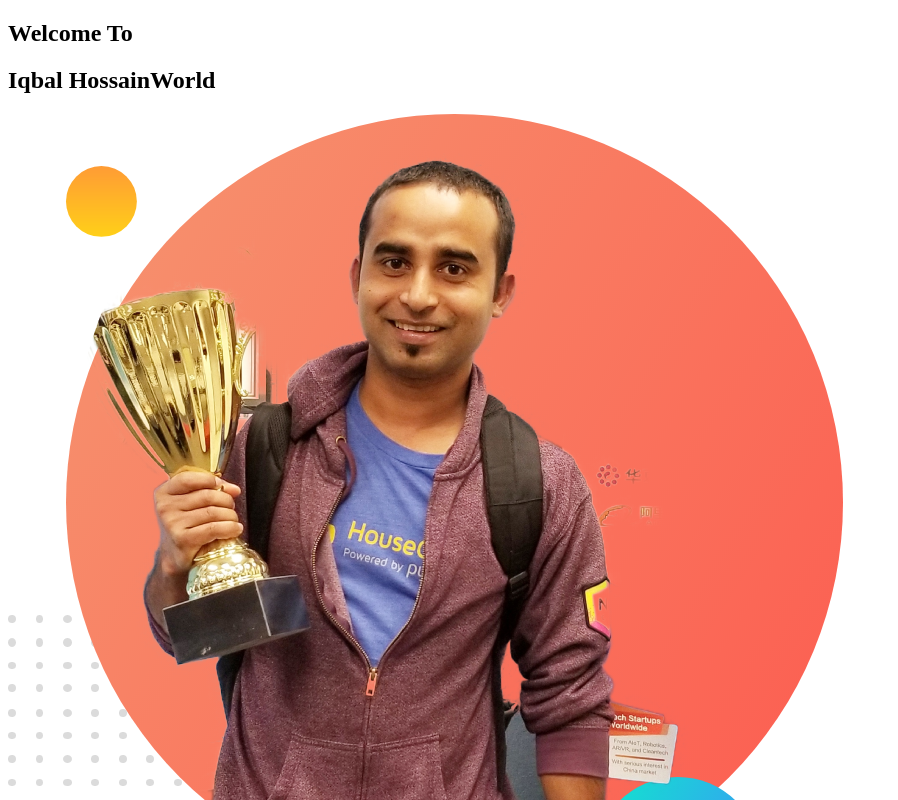
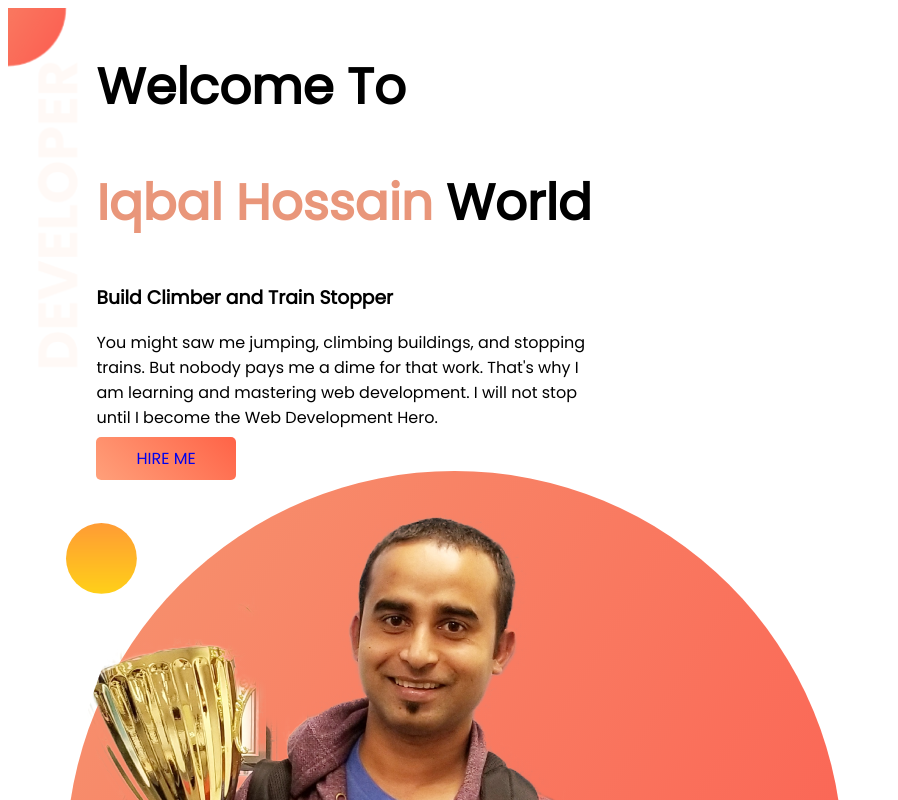
Before and after one commit to rimitdb/web-development, a plain HTML site: page index.html in a window 1280 px wide. Shown: the top 800 px of the page, without its empty margins (0-898 px from the left). Drawn offline with Linux system fonts and the light colour scheme.

Commit message:
section1 added

```diff
--- a/index.html
+++ b/index.html
@@ -1,20 +1,32 @@
 <!DOCTYPE html>
 <html lang="en">
+
 <head>
     <meta charset="UTF-8">
     <meta http-equiv="X-UA-Compatible" content="IE=edge">
     <meta name="viewport" content="width=device-width, initial-scale=1.0">
+    <link rel="preconnect" href="https://fonts.googleapis.com">
+    <link rel="preconnect" href="https://fonts.gstatic.com" crossorigin>
+    <link href="https://fonts.googleapis.com/css2?family=Poppins&display=swap" rel="stylesheet">
+    <link rel="stylesheet" href="style.css">
     <title>Iqbal Hossain Website</title>
 </head>
+
 <body>
     <section class="top-banner">
-    <div>
+        <div class="half-width">
             <h1>Welcome To</h1>
-        <h1><span>Iqbal Hossain</span>World</h1>
+            <h1><span>Iqbal Hossain</span> World</h1>
+            <h3>Build Climber and Train Stopper</h3>
+            <p>You might saw me jumping, climbing buildings, and stopping trains. But nobody pays me a dime for that
+                work. That's why I am learning and mastering web development. I will not stop until I become the Web
+                Development Hero.</p>
+            <a class="anchor-button" target="_blank" href="#">HIRE ME</a>
         </div>
         <div>
             <img src="images/jhankar.png" alt="profile images">
         </div>
     </section>
 </body>
+
 </html>
--- a/style.css
+++ b/style.css
@@ -6,3 +6,24 @@ section{
     background-image: url(images/top-banner.png);
     background-repeat: no-repeat;
 }
+h1{
+    font-size: 50px;
+}
+body{
+    font-family: 'Poppins', sans-serif;
+}
+span{
+    color: darksalmon;
+}
+.half-width{
+    width: 40%;
+    float: left;
+    margin-left: 5%;
+    padding-left: 2%;
+}
+.anchor-button{
+    text-decoration: none;
+    background: linear-gradient( 45deg, lightsalmon, tomato);
+    padding: 10px 40px;
+    border-radius: 5px;
+}
```
Lines whose indentation alone changed are shown as unchanged.
